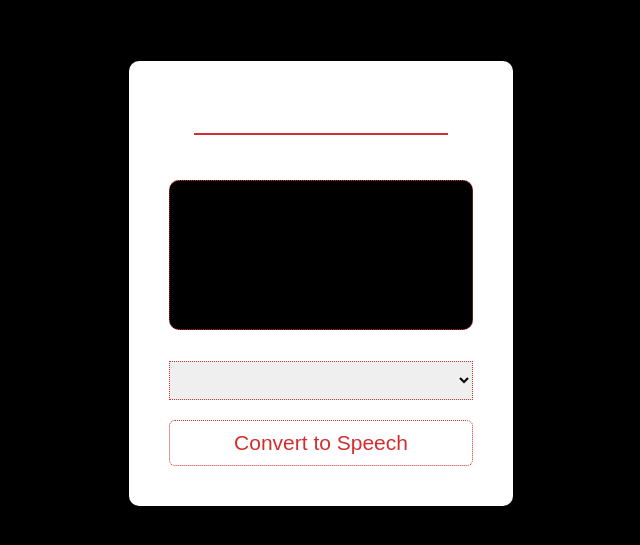
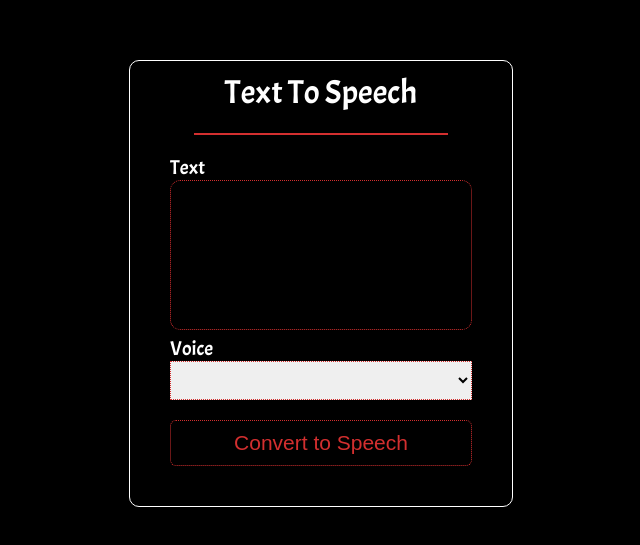
Before and after one commit to rishisinghrsm/text, a plain HTML site: page index.html in a window 1280 px wide. Shown: the part 117-662 px from the top of the page, without its empty margins (319-959 px from the left). Drawn offline with Linux system fonts and the light colour scheme.

Commit message:
Update style.css

```diff
--- a/style.css
+++ b/style.css
@@ -18,9 +18,10 @@ body{
 
     width: 30vw;
     /* height: ; */
-    background-color: white;
+    background-color: black;
     border-radius: 10px;
     padding:10px;
+    border:1px solid white;
 }
 @media (max-width:777px){
     .container{
```
